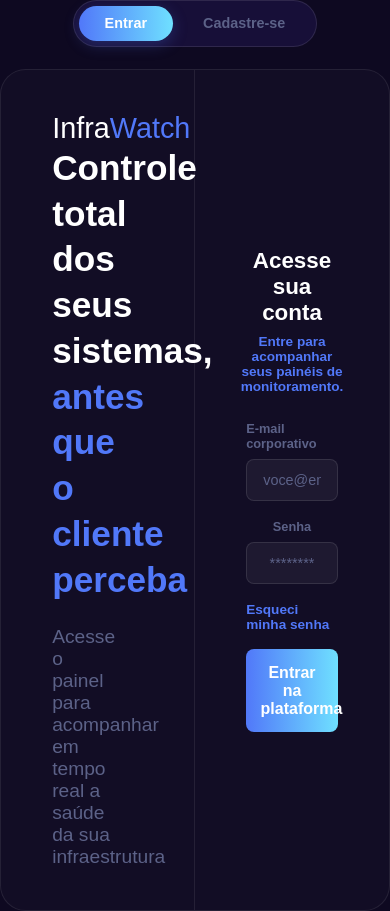
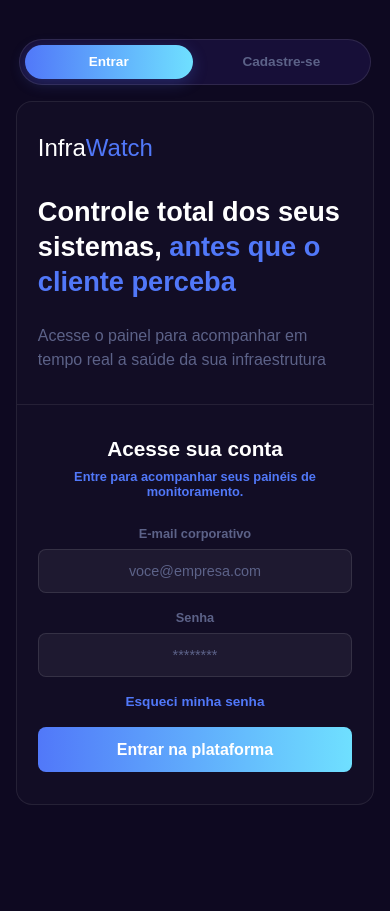
Before and after one commit to InfraWatch-SPTech/InfraWatchDev, a website: page site-institucional/public/login.html in a window 390 px wide. After the commit the page ends 844 px from the top, so only its background shows below. Drawn offline with Linux system fonts and the light colour scheme; a web font is replaced by a local one.

Commit message:
feat:Realizando responsividade do Login

```diff
--- a/site-institucional/public/assets/css/login.css
+++ b/site-institucional/public/assets/css/login.css
@@ -332,3 +332,201 @@ body {
 .fade-out {
     opacity: 0 !important;
 }
+
+/* ============================= */
+/* RESPONSIVIDADE */
+/* ============================= */
+
+
+/* Tablets e telas menores */
+@media (max-width: 1024px) {
+
+    .login-card {
+        max-width: 90%;
+    }
+
+    .login-esquerda,
+    .login-direita {
+        padding: 2.4rem;
+    }
+
+    .login-esquerda-text h2,
+    .login-esquerda-description h6 {
+        max-width: 90%;
+    }
+
+}
+
+
+/* Tablets */
+@media (max-width: 768px) {
+
+    body {
+        padding: 1.5rem;
+    }
+
+    .pagina-log {
+        width: 100%;
+    }
+
+    .login-card {
+        flex-direction: column;
+        max-width: 34rem;
+        width: 100%;
+        min-height: auto;
+    }
+
+    .login-esquerda,
+    .login-direita {
+        width: 100%;
+        padding: 2.5rem;
+    }
+
+    .login-esquerda {
+        border-right: none;
+        border-bottom: 1px solid rgba(255, 255, 255, 0.08);
+        gap: 2rem;
+    }
+
+    .login-esquerda-content {
+        justify-content: center;
+    }
+
+    .login-esquerda-text h2 {
+        max-width: 100%;
+        font-size: 2rem;
+    }
+
+    .login-esquerda-description h6 {
+        max-width: 100%;
+    }
+
+    .login-direita {
+        padding-top: 3rem;
+        padding-bottom: 3rem;
+    }
+
+}
+
+@media (max-width: 480px) {
+
+    body {
+        padding: 1rem;
+        gap: 1rem;
+    }
+
+    .pagina-log {
+        gap: 1rem;
+    }
+
+
+
+    .autenticar {
+        width: 100%;
+        max-width: 22rem;
+    }
+
+    .autenticar-btn {
+        flex: 1;
+        padding: 0.6rem 0.8rem;
+        font-size: 0.85rem;
+    }
+
+
+
+    .login-card {
+        width: 100%;
+        border-radius: 1rem;
+    }
+
+
+
+    .login-esquerda,
+    .login-direita {
+        padding: 2rem 1.3rem;
+    }
+
+    .login-logo h1 {
+        font-size: 1.5rem;
+    }
+
+    .login-esquerda-text h2 {
+        font-size: 1.7rem;
+        max-width: 100%;
+    }
+
+    .login-esquerda-description h6 {
+        font-size: 1rem;
+        max-width: 100%;
+        line-height: 1.5;
+    }
+
+
+    /* Formulário */
+    .formulario-login {
+        max-width: 100%;
+    }
+
+    .formulario-cadastro {
+        max-width: 100% !important;
+    }
+
+
+
+    .input-row {
+        flex-direction: column;
+        gap: 0.5rem;
+    }
+
+    .input-row .inputs {
+        width: 100%;
+    }
+
+
+    .formulario-login-title h2 {
+        font-size: 1.3rem;
+    }
+
+    .formulario-login-title span {
+        font-size: 0.8rem;
+    }
+
+    .inputs input {
+        padding: 0.8rem;
+        font-size: 0.9rem;
+    }
+
+
+    #btn-entrar-plataforma {
+        padding: 0.85rem;
+    }
+
+}
+
+
+
+@media (max-width: 360px) {
+
+    body {
+        padding: 0.7rem;
+    }
+
+    .login-esquerda,
+    .login-direita {
+        padding: 1.5rem 1rem;
+    }
+
+    .login-esquerda-text h2 {
+        font-size: 1.5rem;
+    }
+
+    .login-logo h1 {
+        font-size: 1.3rem;
+    }
+
+    .autenticar-btn {
+        font-size: 0.75rem;
+        padding: 0.55rem 0.5rem;
+    }
+
+}
```
